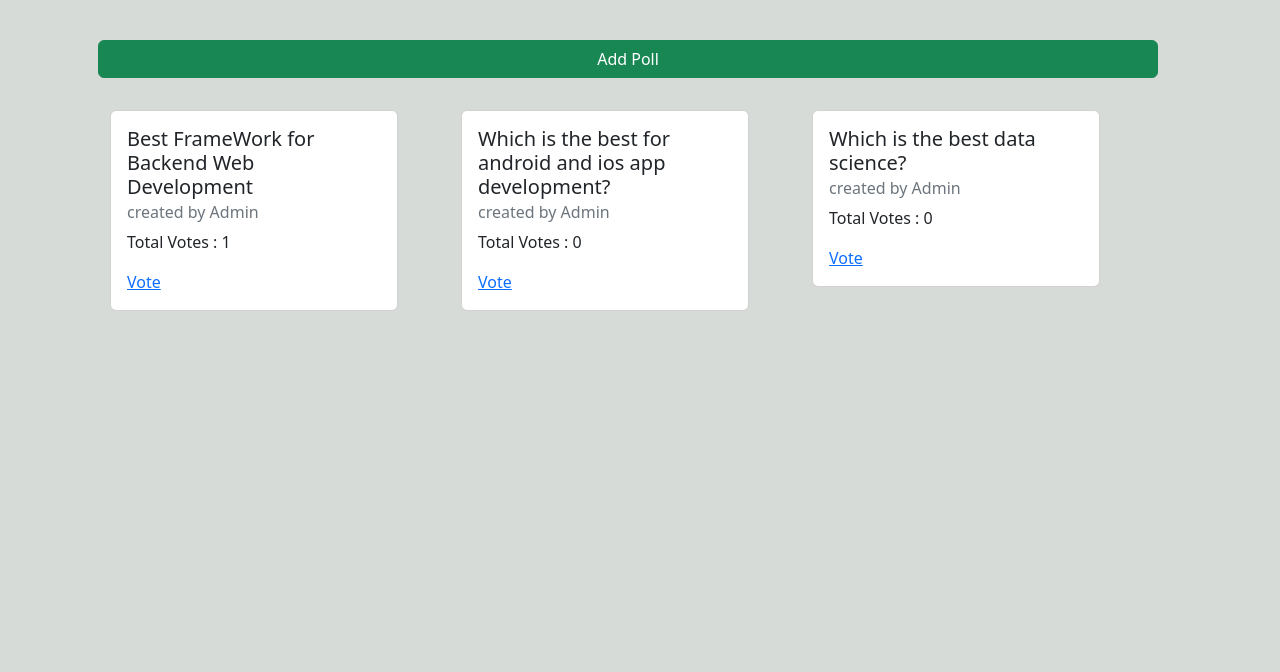
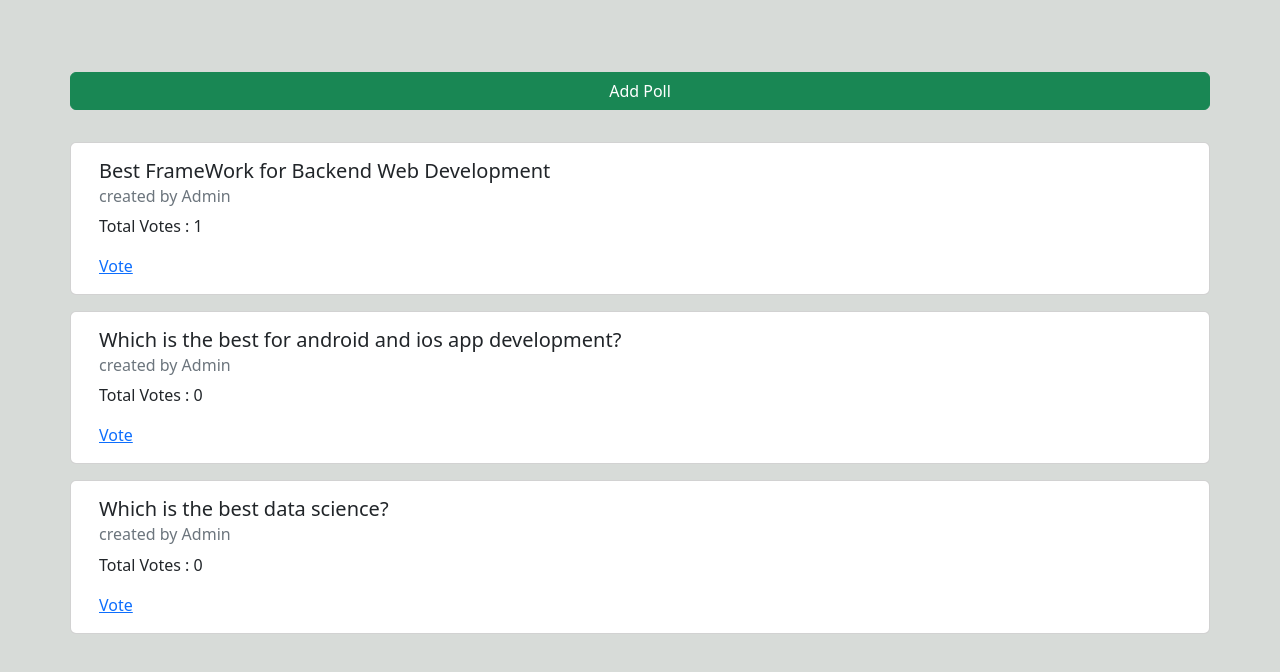
Before and after one commit to Foisal1301/PollApp, a Django app: page / in a window 1280 px wide. Shown: the part 56-728 px from the top of the page. Run offline with Django 4.2, Linux system fonts and the light colour scheme; data comes from the database, SQL or seed files in the repository; both versions use the stored data as it was after the commit.

Commit message:
initial commit

```diff
--- a/core/templates/login.html
+++ b/core/templates/login.html
@@ -18,8 +18,8 @@
 		<form action="." method="POST">
 			{% csrf_token %}
 			<div class="form-floating mb-3">
-			  <input type="text" class="form-control" id="id_username" placeholder="Username" name="username" maxlength="150">
-			  <label for="id_username">Username</label>
+			  <input type="text" class="form-control" id="id_email" placeholder="Email" name="email" maxlength="150">
+			  <label for="id_email">Email</label>
 			</div>
 			<div class="form-floating">
 			  <input type="password" class="form-control" id="id_password" name='password' placeholder="Password">
--- a/core/templates/topics.html
+++ b/core/templates/topics.html
@@ -1,27 +1,33 @@
 {% extends 'base.html' %}
 {% block title %}Polls{% endblock %}
 {% block styles %}
-<style type="text/css">
-	#topics{
-		margin: 1rem;
-	}
-	.topic{
-		margin-right: 5rem;
-		margin-bottom: 1rem;
-	}
-</style>
 {% endblock %}
 {% block content %}
 
 <br/>
-<div class="row" id="topics">
+<div class="row" style="margin: 1rem;padding:0.5rem;">
+      {% for room in rooms %}
+        <div class="col-lg-3 col-sm-6 col-md-3 col-xs-12" style="margin-bottom:1rem;">
+          <div class="card" style="border-radius: 1rem;">
+            <div class="card-body text-center">
+              <h1 class="card-title">{{ room.name }}</h1>
+              <div class="card-text">
+                <b>Owner :</b>  {{ room.owner }}<br><br>
+              </div>
+              <a href="{% url "room" room.uuid %}" class="w-100 btn">Join</a>
+            </div>
+          </div>
+        </div>
+      {% endfor %}
+    </div>
+
 {% if topics %}
 	<div class="row" style="margin-bottom:2rem;">
 		<a href="{% url 'add-topic' %}" class="btn btn-success">Add Poll</a>
 	</div>
+	<div class="row">
 	{% for topic in topics %}
-		<div class="col-lg-3 col-sm-6 col-md-3 col-xs-12 topic">
-			<div class="card" style="width: 18rem;">
+			<div class="card" style="width: 100%;margin-bottom: 1rem;">
 	  			<div class="card-body">
 	    			<h5 class="card-title">{{ topic.name }}</h5>
 	    			<h6 class="card-subtitle mb-2 text-muted">created by {{ topic.owner }}</h6>
@@ -33,7 +39,6 @@
 	    			{% endif %}
 	  			</div>
 			</div>
-		</div>
 	{% endfor %}
 {% else %}
 	<center><h1>No Polls here</h1><a href="{% url 'add-topic' %}">Add Poll</a></center>
--- a/core/urls.py
+++ b/core/urls.py
@@ -13,7 +13,7 @@
     path('add_topic/',views.add_topic,name='add-topic'),
 
     #user
-    path('user/login/',authviews.LoginView.as_view(template_name='login.html'),name='login'),
+    path('user/login/',views.login_user,name='login'),
     path('user/logout/',authviews.LogoutView.as_view(),name='logout'),
     path('user/signup/',views.signup,name='signup'),
     path('user/delete/',views.delete_account,name='delete-account'),
--- a/core/views.py
+++ b/core/views.py
@@ -173,3 +173,23 @@
 @login_required
 def change_password(request):
 	pass
+
+def login_user(request):
+	if request.user.is_authenticated:
+		messages.error(request,'You are already logged in!')
+		return redirect('topics')
+	else:
+		if request.method == 'POST':
+			email = request.POST['email']
+			password = request.POST['password']
+			user = authenticate(request,username=User.objects.get(email=email),password=password)
+			if user is not None:
+				login(request,user)
+				messages.success(request,'Logged in successfully!')
+				return redirect('topics')
+			else:
+				messages.error(request,'There was an error..try again!')
+				return redirect('login')
+
+		else:
+			return render(request,'login.html',{})
--- a/todo.txt
+++ b/todo.txt
@@ -1,5 +1,3 @@
-vote card rwd
-login modified
 change password
 forget password
 activationmail
```
Also changed, not shown: db.sqlite3.
